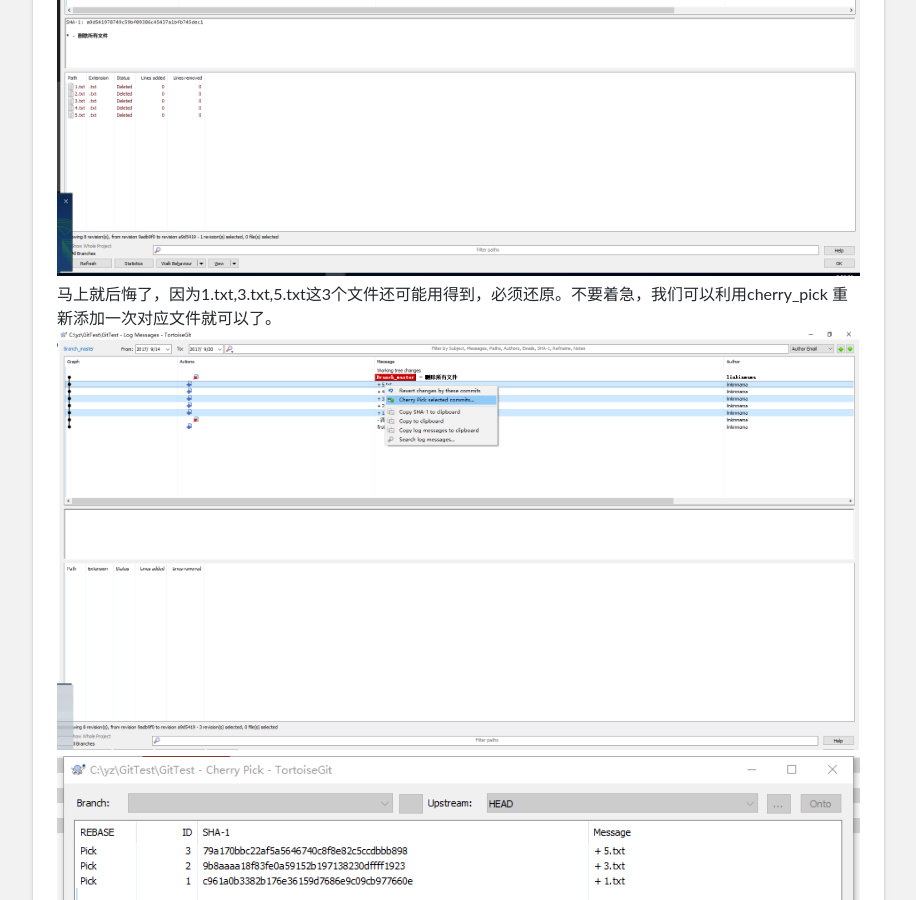
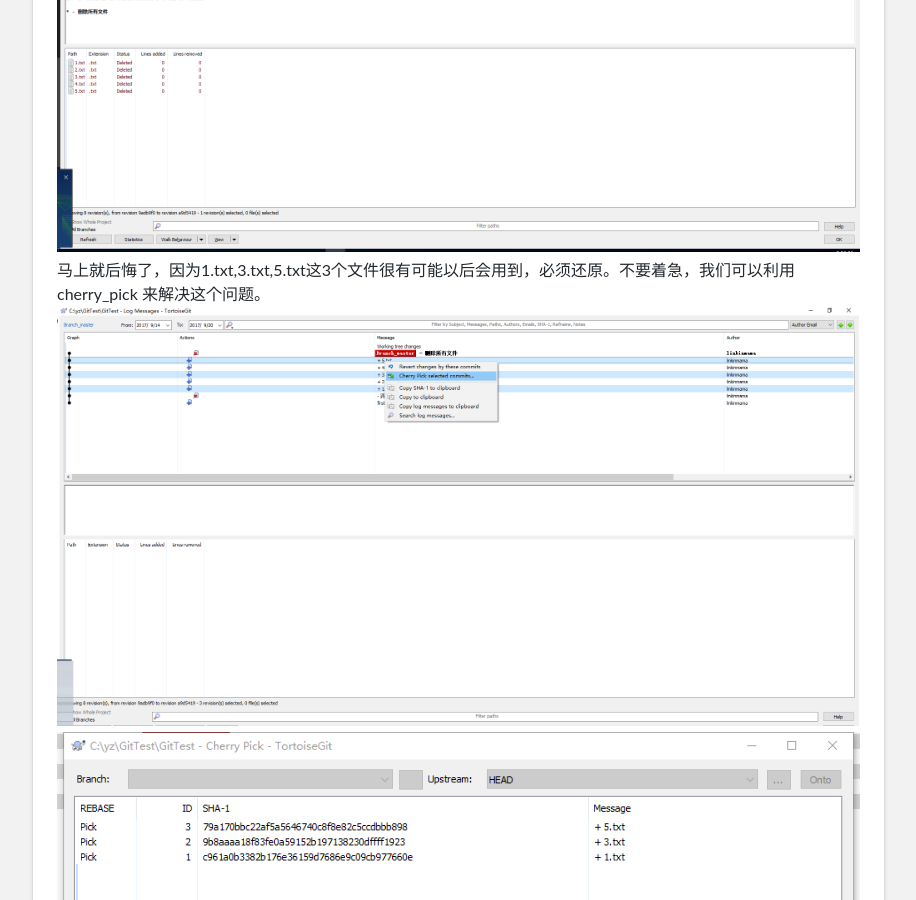
Before and after one commit to unicorn25/unicorn25.github.io, a Jekyll site: the page built from _steps/git_technical_blind_spot.md, in a window 1280 px wide and 900 px high, scrolled down 3227 px. Shown: the whole window, without its empty margins (204-1120 px from the left). Built offline with Jekyll 4.4.1, drawn with Linux system fonts in a browser that asks for light colours.

Commit message:
* 调整GIT技术盲点格式

```diff
--- a/_steps/git_technical_blind_spot.md
+++ b/_steps/git_technical_blind_spot.md
@@ -13,6 +13,7 @@
 ![](/images/linkinmama/git_1.png)
 
 思考：远程分支有人在根目录下添加了一个文件名为s.txt的文件。而我恰巧也在本地根目录也添加了一个文件名为s.txt的文件，问:是stash save 以后，能不能pull成功？
+
 ----
 ### stash pop 与 stash apply 的 区别
 stash pop 成功以后会删除stash 存档
@@ -40,7 +41,7 @@
 同一分支：
 前面临时添加的测试文件，我觉得用不到了，所有全部删除。
 ![](/images/linkinmama/cherry_pick_0.png)
-马上就后悔了，因为1.txt,3.txt,5.txt这3个文件还可能用得到，必须还原。不要着急，我们可以利用cherry_pick 重新添加一次对应文件就可以了。
+马上就后悔了，因为1.txt,3.txt,5.txt这3个文件很有可能以后会用到，必须还原。不要着急，我们可以利用cherry_pick 来解决这个问题。
 ![](/images/linkinmama/cherry_pick_1.png)
 ![](/images/linkinmama/cherry_pick_2.png)
 ![](/images/linkinmama/cherry_pick_3.png)
```
